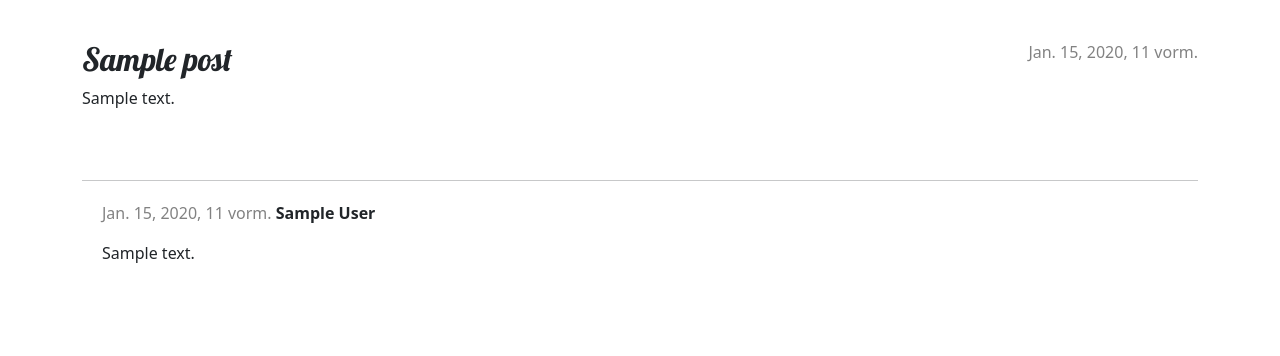
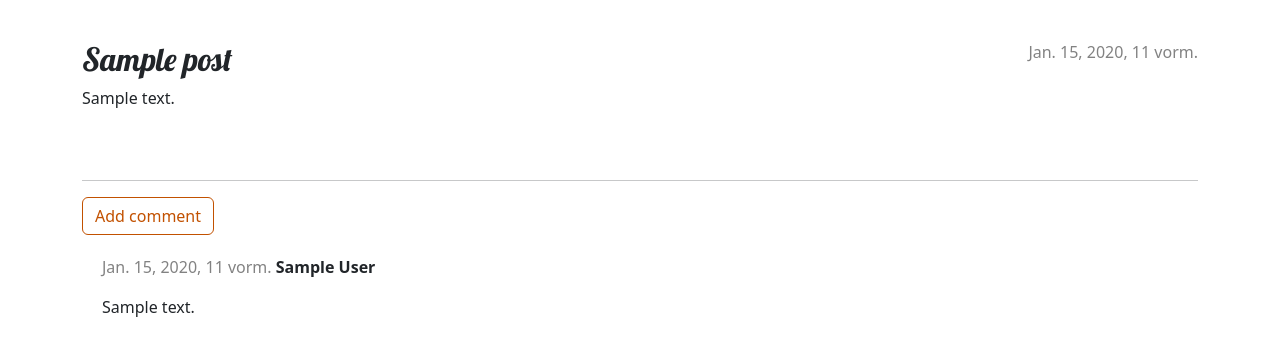
Before and after one commit to realflunschi/dg_test, a Django app: page /post/1/ in a window 1280 px wide. Shown: the part 96-452 px from the top of the page. Run offline with Django 3.2, Linux system fonts and the light colour scheme; tables that the repository leaves empty hold one stand-in row (values such as "Sample post").

Commit message:
creation of comments added

```diff
--- a/blog/templates/blog/post_detail.html
+++ b/blog/templates/blog/post_detail.html
@@ -20,6 +20,7 @@
         <p>{{ post.text|linebreaksbr }}</p>
     </article>
     <hr>
+    <a class="btn btn-default" href="{% url 'add_comment_to_post' pk=post.pk %}">Add comment</a>
     {% for comment in post.comments.all %}
         <div class="comment">
             <time class="date">
--- a/blog/urls.py
+++ b/blog/urls.py
@@ -8,5 +8,6 @@ urlpatterns = [
     path('post/<int:pk>/edit/', views.post_edit, name='post_edit'),
     path('post/<int:pk>/publish/', views.post_publish, name='post_publish'),
     path('post/<int:pk>/remove/', views.post_remove, name='post_remove'),
+    path('post/<int:pk>/comment/', views.add_comment_to_post, name='add_comment_to_post'),
     path('drafts/', views.post_draft_list, name='post_draft_list'),
 ]
--- a/blog/views.py
+++ b/blog/views.py
@@ -2,7 +2,7 @@ from django.contrib.auth.decorators import login_required
 from django.shortcuts import render, get_object_or_404, redirect
 from django.utils import timezone
 from .models import Post
-from .forms import PostForm
+from .forms import PostForm, CommentForm
 
 def post_list(request):
     posts = Post.objects.filter(published_date__lte=timezone.now()).order_by('published_date')
@@ -64,3 +64,16 @@ def post_remove(request, pk):
     post = get_object_or_404(Post, pk=pk)
     post.delete()
     return redirect('post_list')
+
+def add_comment_to_post(request, pk):
+    post = get_object_or_404(Post, pk=pk)
+    if request.method == "POST":
+        form = CommentForm(request.POST)
+        if form.is_valid:
+            comment = form.save(commit=False)
+            comment.post = post
+            comment.save()
+            return redirect('post_detail', pk=post.pk)
+    else:
+        form = CommentForm()
+    return render(request, 'blog/add_comment_to_post.html', {'form': form})
```
Also changed, not shown: blog/forms.py (+7 -1 lines), blog/templates/blog/add_comment_to_post.html (added, +9 -0 lines).
